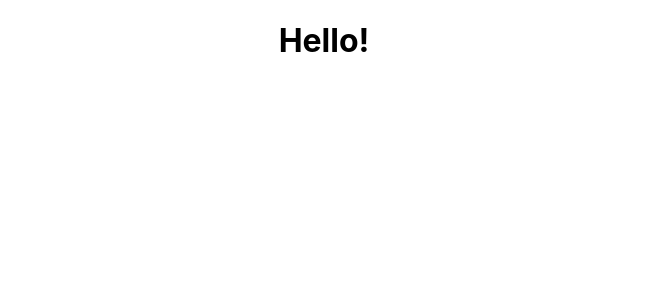
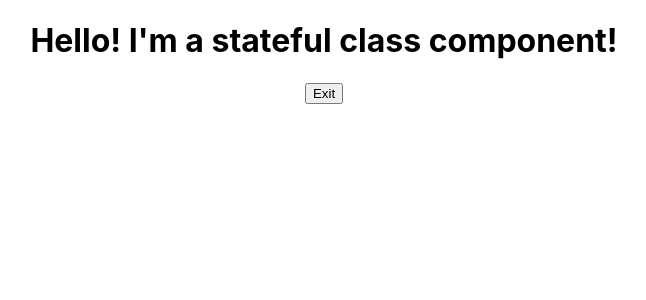
Before and after one commit to vivienrauch/gitpod-react, a React (Create React App) app in the folder my-app/: page / in a window 1280 px wide. Shown: the top 300 px of the page, without its empty margins (316-962 px from the left). Built offline with nearby package versions, Linux system fonts and the light colour scheme.

Commit message:
Add stateful class components

```diff
--- a/my-app/src/App.js
+++ b/my-app/src/App.js
@@ -1,11 +1,12 @@
 import logo from './logo.svg';
 import './App.css';
 import FunctionalGreetingWithProps from "./components/FunctionalGreetingWithProps";
+import StatefulGreeting from "./components/StatefulGreeting";
 
 function App() {
   return (
     <div className="App">
-        <FunctionalGreetingWithProps />
+        <StatefulGreeting greeting="I'm a stateful class component!"/>
     </div>
   );
 }
--- a/my-app/src/components/FunctionalGreetingWithProps.js
+++ b/my-app/src/components/FunctionalGreetingWithProps.js
@@ -4,6 +4,9 @@ import React from "react";
 //    return <h1>Hello from React!</h1>
 //}
 
-const FunctionalGreetingWithProps = () => <h1>Hello!</h1>;
+const FunctionalGreetingWithProps = (props) => {
+    console.log(props);
+    return <h1>Hello, {props.name}! I see you're {props.age} years old; {props.greeting}</h1>
+};
 
 export default FunctionalGreetingWithProps;
--- /dev/null
+++ b/my-app/src/components/StatefulGreeting.js
@@ -0,0 +1,24 @@
+import React from "react";
+
+class StatefulGreeting extends React.Component {
+
+    constructor(props) {
+        super(props);
+        this.state = {
+            //initial state
+            introduction: "Hello!",
+            buttonText: "Exit",
+        };
+    }
+
+    render() {
+        return (
+            <div>
+                <h1>{this.state.introduction} {this.props.greeting}</h1>
+                <button>{this.state.buttonText}</button>
+            </div>
+        )
+    }
+}
+
+export default StatefulGreeting;
```
